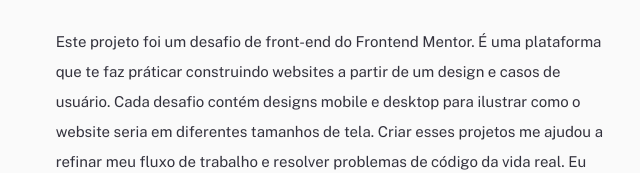
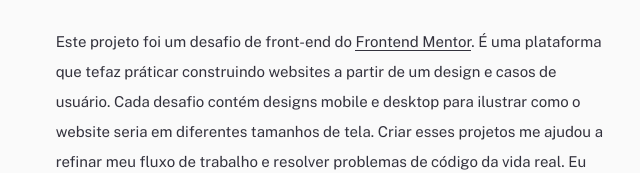
Before and after one commit to rodrigolima2/desafio-frontend-modulo1-integral, a website: page pages/portfolio-01-manage/index.html in a window 1280 px wide. Shown: the part 779-952 px from the top of the page, 506-1146 px from the left. Drawn offline with nearby package versions, Linux system fonts and the light colour scheme; a web font is replaced by a local one.

Commit message:
Portfólio 01 - Manage

```diff
--- a/pages/portfolio-01-manage/index.html
+++ b/pages/portfolio-01-manage/index.html
@@ -52,11 +52,11 @@
             <div class="portifolio-section__content">
                 <h3 class="title--h3 mb-3">Projeto</h3>
                 <p class="text text-size--small mb-4">
-                    Este projeto foi um desafio de front-end do Frontend Mentor. É uma plataforma que te faz práticar
-                    construindo websites a partir de um design e casos de usuário. Cada desafio contém designs mobile e
-                    desktop para ilustrar como o website seria em diferentes tamanhos de tela. Criar esses projetos me
-                    ajudou a refinar meu fluxo de trabalho e resolver problemas de código da vida real. Eu aprendi algo
-                    novo com cada projeto, me ajudando a melhorar e adaptar meu estilo.
+                    Este projeto foi um desafio de front-end do <span class="underline">Frontend Mentor</span>. É uma
+                    plataforma que tefaz práticar construindo websites a partir de um design e casos de usuário. Cada
+                    desafio contém designs mobile e desktop para ilustrar como o website seria em diferentes tamanhos de
+                    tela. Criar esses projetos me ajudou a refinar meu fluxo de trabalho e resolver problemas de código
+                    da vida real. Eu aprendi algo novo com cada projeto, me ajudando a melhorar e adaptar meu estilo.
                 </p>
                 <h3 class="title--h3 mb-3">Previews Estáticos</h3>
                 <img src="/assets/portfolio/manage/image-manage-preview-1.jpg" alt="manage imagem preview 1"
```
